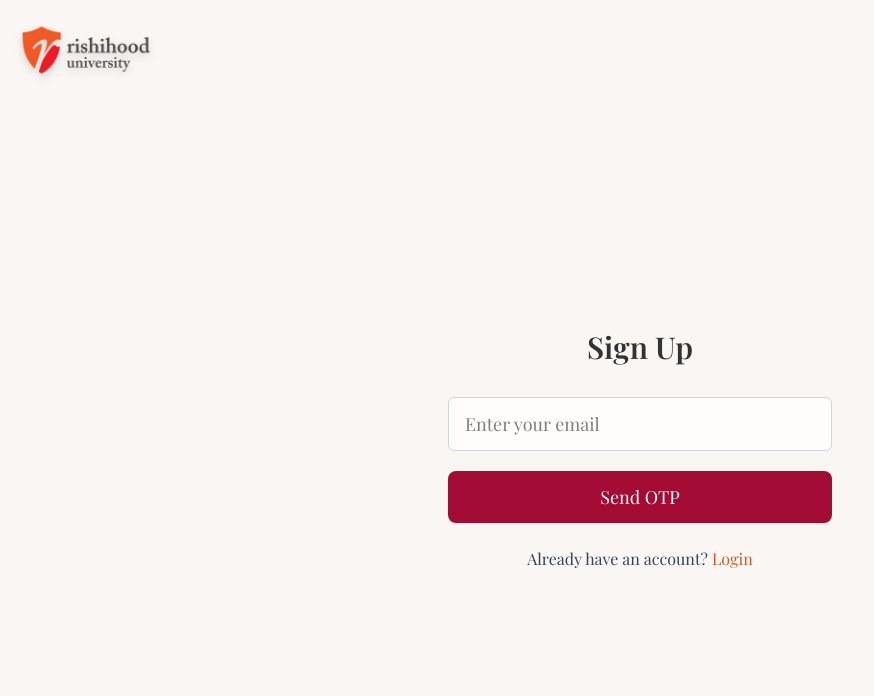
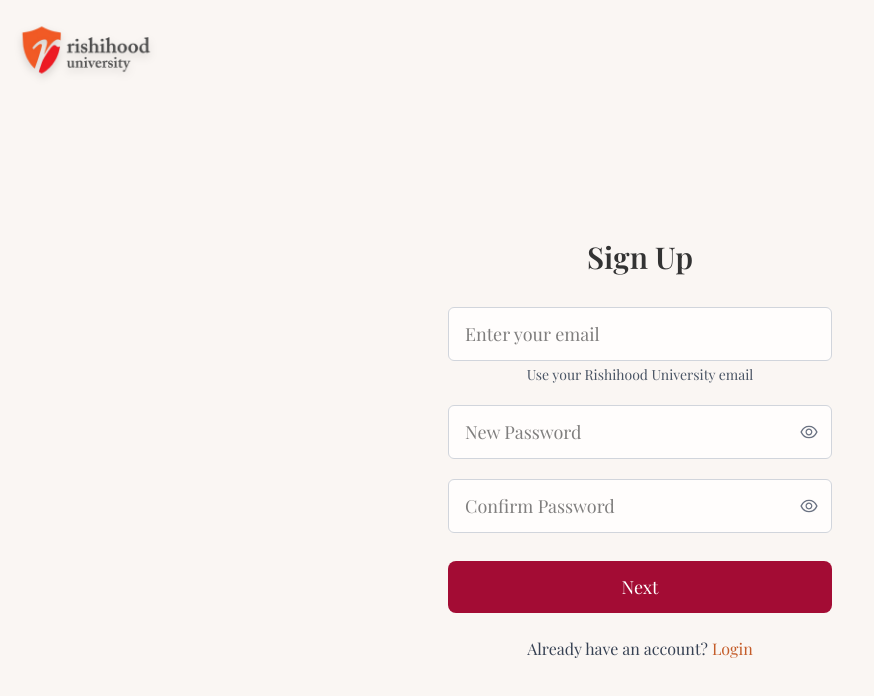
Before and after one commit to WashingAtRishihood/WAR-Frontend, a React (Vite) app: page /student/signup1 in a window 1280 px wide. Shown: the top 696 px of the page, without its empty margins (0-874 px from the left). Built offline with nearby package versions, Linux system fonts and the light colour scheme.

Commit message:
solved the reload issue

```diff
--- a/package.json
+++ b/package.json
@@ -7,7 +7,8 @@
     "dev": "vite",
     "build": "vite build",
     "lint": "eslint .",
-    "preview": "vite preview"
+    "preview": "vite preview",
+    "vercel-build": "vite build"
   },
   "dependencies": {
     "@tabler/icons-react": "^3.34.1",
--- a/src/App.jsx
+++ b/src/App.jsx
@@ -1,4 +1,4 @@
-import { BrowserRouter as Router, Routes, Route } from 'react-router-dom';
+import { BrowserRouter as Router, Routes, Route, Navigate } from 'react-router-dom';
 import LaunchPage from './pages/LaunchPage';
 import HomePage from './pages/HomePage';
 import StudentLogin from './pages/student/StudentLogin';
@@ -13,6 +13,7 @@ import WashermanLogin from './pages/washerman/WashermanLogin';
 import WashermanDashboard from './pages/washerman/WashermanDashboard';
 import Stats from './pages/washerman/Stats';
 import StudentLookup from './pages/washerman/StudentLookup';
+import NotFound from './pages/NotFound';
 
 function App() {
     return (
@@ -39,6 +40,10 @@ function App() {
                 <Route path="/washerman/dashboard" element={<WashermanDashboard />} />
                 <Route path="/washerman/stats" element={<Stats />} />
                 <Route path="/washerman/student-lookup" element={<StudentLookup />} />
+
+                {/* 404 and catch-all */}
+                <Route path="/404" element={<NotFound />} />
+                <Route path="*" element={<Navigate to="/404" replace />} />
             </Routes>
         </Router>
     );
--- /dev/null
+++ b/src/pages/NotFound.jsx
@@ -0,0 +1,38 @@
+import React from 'react';
+import { useNavigate } from 'react-router-dom';
+import logo from '../assets/rishihood-logo.webp';
+
+function NotFound() {
+    const navigate = useNavigate();
+
+    return (
+        <div className="min-h-screen flex flex-col bg-[#faf6f3] font-['Playfair_Display']">
+            {/* Header */}
+            <header className="p-3.5 relative z-10">
+                <img
+                    src={logo}
+                    alt="Rishihood University Logo"
+                    className="w-28 sm:w-32 md:w-36 object-contain drop-shadow-lg"
+                />
+            </header>
+
+            {/* Main Section */}
+            <main className="flex flex-col items-center justify-center flex-1 text-center px-4">
+                <h1 className="text-4xl sm:text-5xl font-semibold text-[#333] mb-4">
+                    404
+                </h1>
+                <p className="text-xl sm:text-2xl text-gray-600 mb-8">
+                    Page Not Found
+                </p>
+                <button
+                    onClick={() => navigate('/')}
+                    className="px-6 py-3 bg-[#a30c34] hover:bg-[#8b092d] text-white font-medium rounded-lg transition text-lg"
+                >
+                    Go Home
+                </button>
+            </main>
+        </div>
+    );
+}
+
+export default NotFound;
--- a/src/pages/student/StudentSignup1.jsx
+++ b/src/pages/student/StudentSignup1.jsx
@@ -6,36 +6,30 @@ import { AiOutlineEye, AiOutlineEyeInvisible } from "react-icons/ai";
 function StudentSignup1() {
     const navigate = useNavigate();
     const [email, setEmail] = useState("");
-    const [otp, setOtp] = useState("");
     const [password, setPassword] = useState("");
     const [confirmPassword, setConfirmPassword] = useState("");
-    const [otpSent, setOtpSent] = useState(false);
     const [error, setError] = useState("");
     const [loading, setLoading] = useState(false);
     const [showPassword, setShowPassword] = useState(false);
     const [showConfirmPassword, setShowConfirmPassword] = useState(false);
 
-    const handleSendOtp = () => {
-        if (!email) {
-            setError("Enter your email first");
-            return;
-        }
-        setError("");
-        setOtpSent(true);
-        alert("OTP sent successfully (demo). Use 1234 to continue.");
+    const isValidRishihoodEmail = (email) => {
+        return email.endsWith('rishihood.edu.in');
     };
 
-    const handleVerifyAndNext = (e) => {
+    const handleNext = (e) => {
         e.preventDefault();
 
-        if (!otp || !password || !confirmPassword) {
+        if (!email || !password || !confirmPassword) {
             setError("Please fill in all fields");
             return;
         }
-        if (otp !== "1234") {
-            setError("Invalid OTP (use 1234 for demo)");
+
+        if (!isValidRishihoodEmail(email)) {
+            setError("Please use your Rishihood University email");
             return;
         }
+
         if (password !== confirmPassword) {
             setError("Passwords do not match");
             return;
@@ -63,38 +57,23 @@ function StudentSignup1() {
                 </h1>
 
                 <form
-                    onSubmit={handleVerifyAndNext}
+                    onSubmit={handleNext}
                     className="flex flex-col gap-5 w-full max-w-sm"
                 >
                     {/* Email */}
+                    <div>
                         <input
                             type="email"
                             placeholder="Enter your email"
                             value={email}
                             onChange={(e) => setEmail(e.target.value)}
-                        className="px-4 py-3 border border-gray-300 rounded-md bg-[#fffdfc] focus:outline-none focus:ring-2 focus:ring-[#a30c34] text-lg"
+                            className="px-4 py-3 border border-gray-300 rounded-md bg-[#fffdfc] focus:outline-none focus:ring-2 focus:ring-[#a30c34] text-lg w-full"
                             required
                         />
-
-                    <button
-                        type="button"
-                        onClick={handleSendOtp}
-                        className="bg-[#a30c34] hover:bg-[#8b092d] text-white font-medium py-3 rounded-lg transition text-lg"
-                    >
-                        {otpSent ? "Resend OTP" : "Send OTP"}
-                    </button>
-
-                    {/* OTP + Passwords (only show after OTP is sent) */}
-                    {otpSent && (
-                        <>
-                            <input
-                                type="text"
-                                placeholder="Enter OTP (1234)"
-                                value={otp}
-                                onChange={(e) => setOtp(e.target.value)}
-                                className="px-4 py-3 border border-gray-300 rounded-md bg-[#fffdfc] focus:outline-none focus:ring-2 focus:ring-[#a30c34] text-lg"
-                                required
-                            />
+                        <span className="text-sm text-gray-600 mt-1 block">
+                            Use your Rishihood University email
+                        </span>
+                    </div>
 
                     <div className="border border-gray-300 rounded-md bg-[#fffdfc] focus-within:ring-2 focus-within:ring-[#a30c34] flex items-center">
                         <input
@@ -149,8 +128,6 @@ function StudentSignup1() {
                     >
                         Next
                     </button>
-                        </>
-                    )}
                 </form>
 
                 {/* Error Message */}
--- a/src/pages/student/StudentSignup2.jsx
+++ b/src/pages/student/StudentSignup2.jsx
@@ -16,9 +16,21 @@ function Signup2() {
     const [error, setError] = useState("");
     const [loading, setLoading] = useState(false);
 
+    const isValidBagNo = (bagNo) => {
+        return /^[BG]-\d+$/.test(bagNo.toUpperCase());
+    };
+
     const handleChange = (e) => {
         const { name, value } = e.target;
-        setFormData((prev) => ({ ...prev, [name]: value }));
+        if (name === 'bag_no') {
+            // Convert to uppercase and validate format
+            const formatted = value.toUpperCase();
+            if (formatted === '' || /^[BG](-\d*)?$/.test(formatted)) {
+                setFormData(prev => ({ ...prev, [name]: formatted }));
+            }
+        } else {
+            setFormData(prev => ({ ...prev, [name]: value }));
+        }
     };
 
     const handleSubmit = async (e) => {
@@ -32,6 +44,11 @@ function Signup2() {
             !formData.residency_no
         ) {
             setError("Please fill in all fields");
+            return;
+        }
+
+        if (!isValidBagNo(formData.bag_no)) {
+            setError("Invalid bag number format. Use B- or G- followed by numbers");
             return;
         }
 
--- a/vite.config.js
+++ b/vite.config.js
@@ -4,5 +4,18 @@ import tailwindcss from '@tailwindcss/vite'
 
 // https://vite.dev/config/
 export default defineConfig({
-  plugins: [react(),tailwindcss(),],
+  plugins: [react(), tailwindcss()],
+  server: {
+    port: 5173
+  },
+  preview: {
+    port: 5173
+  },
+  build: {
+    rollupOptions: {
+      output: {
+        manualChunks: undefined
+      }
+    }
+  }
 })
```
Also changed, not shown: vercel.json (added), 1 other file (tests, documents, lock files or other folders). Lines whose indentation alone changed are shown as unchanged.
